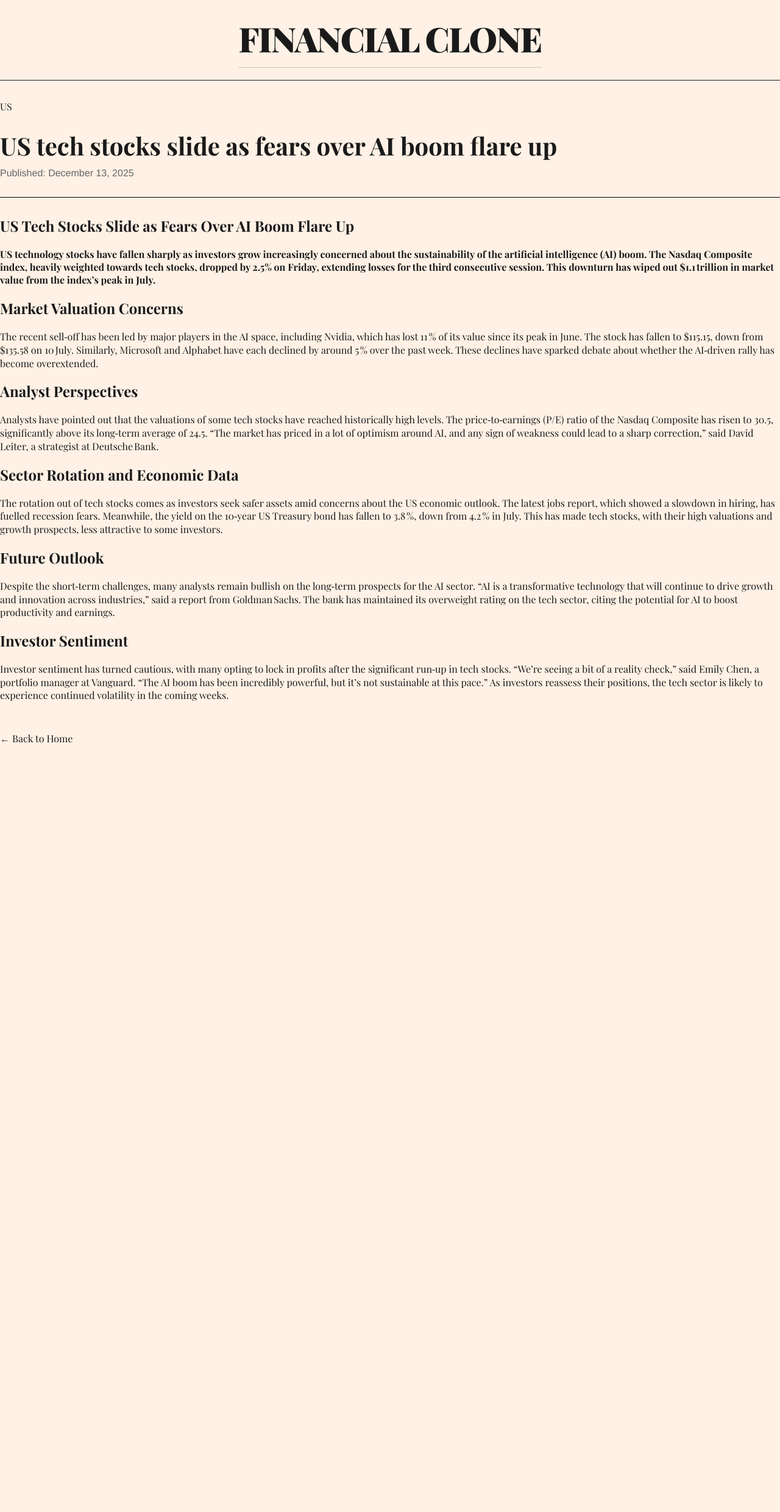
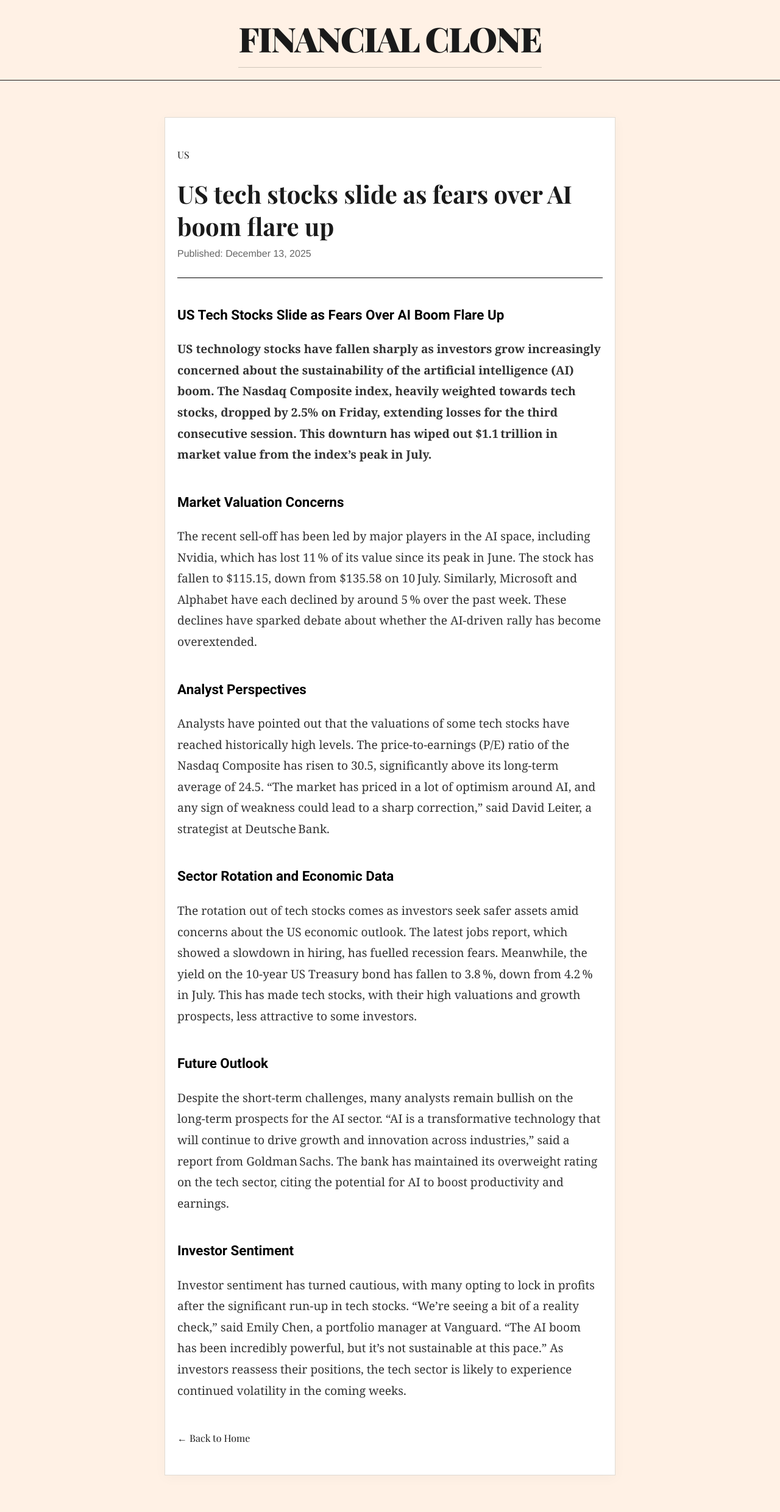
Before and after one commit to MLegkovskis/gpFT, a Jekyll site: the page built from _posts/2025-12-13-us-tech-stocks-slide-as-fears-over-ai-boom-flare-up.md, in a window 1280 px wide. Shown: the whole page at 61% size. Built offline with Jekyll 4.4.1, drawn with Linux system fonts in a browser that asks for light colours; before the commit the page ends 1221 px from its top, so only the background shows below that.

Commit message:
another brother

```diff
--- a/assets/css/main.css
+++ b/assets/css/main.css
@@ -194,3 +194,62 @@ header {
     .news-masonry { column-count: 1; } /* Stack vertically on mobile */
     .logo { font-size: 2.5rem; }
 }
+/* --- ARTICLE PAGE SPECIFICS --- */
+
+/* This restricts the reading area to a comfortable width, like a newspaper column */
+.article-container {
+    max-width: 740px;       /* Standard readability width (approx 60-75 chars per line) */
+    margin: 60px auto;      /* Generous top/bottom margin to separate from header/footer */
+    padding: 0 20px;        /* Side padding prevents text hitting edge on mobile */
+    background-color: white; /* Optional: Makes the article pop against the pink background */
+    padding-top: 50px;      /* internal padding if using white background */
+    padding-bottom: 50px;
+    border: 1px solid #e0dbd3; /* Subtle border to define the page */
+    box-shadow: 0 4px 20px rgba(0,0,0,0.03); /* Very subtle lift */
+}
+
+/* Typography for the article body */
+.article-body {
+    font-family: 'Georgia', 'Times New Roman', serif; /* Classic serif for body text */
+    font-size: 1.2rem;      /* Larger than UI text for easy reading */
+    line-height: 1.8;       /* Generous line height (leading) is key for the "premium" feel */
+    color: #333;            /* Dark grey is softer on eyes than pure black */
+    margin-top: 30px;
+}
+
+/* Spacing between paragraphs */
+.article-body p {
+    margin-bottom: 24px;
+}
+
+/* Blockquotes (if the AI generates them) */
+.article-body blockquote {
+    border-left: 4px solid var(--ft-red);
+    margin: 30px 0;
+    padding-left: 20px;
+    font-style: italic;
+    color: #555;
+    font-size: 1.3rem;
+}
+
+/* Subheadings inside articles */
+.article-body h2 {
+    font-family: var(--font-sans);
+    font-weight: 700;
+    margin-top: 40px;
+    margin-bottom: 15px;
+    font-size: 1.4rem;
+    color: #000;
+}
+
+/* Responsive adjustment for mobile */
+@media (max-width: 768px) {
+    .article-container {
+        margin: 0;           /* Remove outer margin on mobile */
+        width: 100%;         /* Full width */
+        max-width: 100%;
+        border: none;        /* Remove border on mobile for cleaner look */
+        box-shadow: none;
+        padding: 30px 20px;
+    }
+}
```
